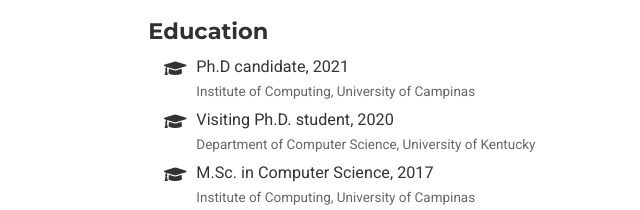
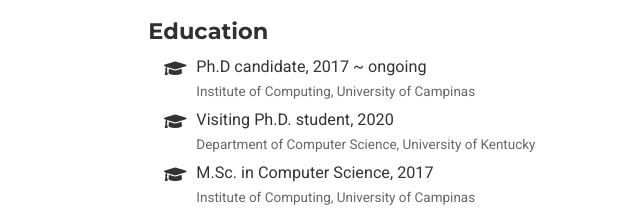
Before and after one commit to rafaspadilha/rafaspadilha.github.io, a plain HTML site: page authors/rafael-padilha/index.html in a window 1280 px wide. Shown: the part 426-636 px from the top of the page, 640-1280 px from the left. Drawn offline with nearby package versions, Linux system fonts and the light colour scheme; some packages are replaced by stand-ins of ours; some icons are missing.

Commit message:
Rebuilding site Mon May  4 09:19:51 EDT 2020

```diff
--- a/authors/rafael-padilha/index.html
+++ b/authors/rafael-padilha/index.html
@@ -655,7 +655,7 @@
           <li>
             <i class="fa-li fas fa-graduation-cap"></i>
             <div class="description">
-              <p class="course">Ph.D candidate, 2021</p>
+              <p class="course">Ph.D candidate, 2017 ~ ongoing</p>
               <p class="institution">Institute of Computing, University of Campinas</p>
             </div>
           </li>
```
Also changed, not shown: index.html (+1 -1 lines).
